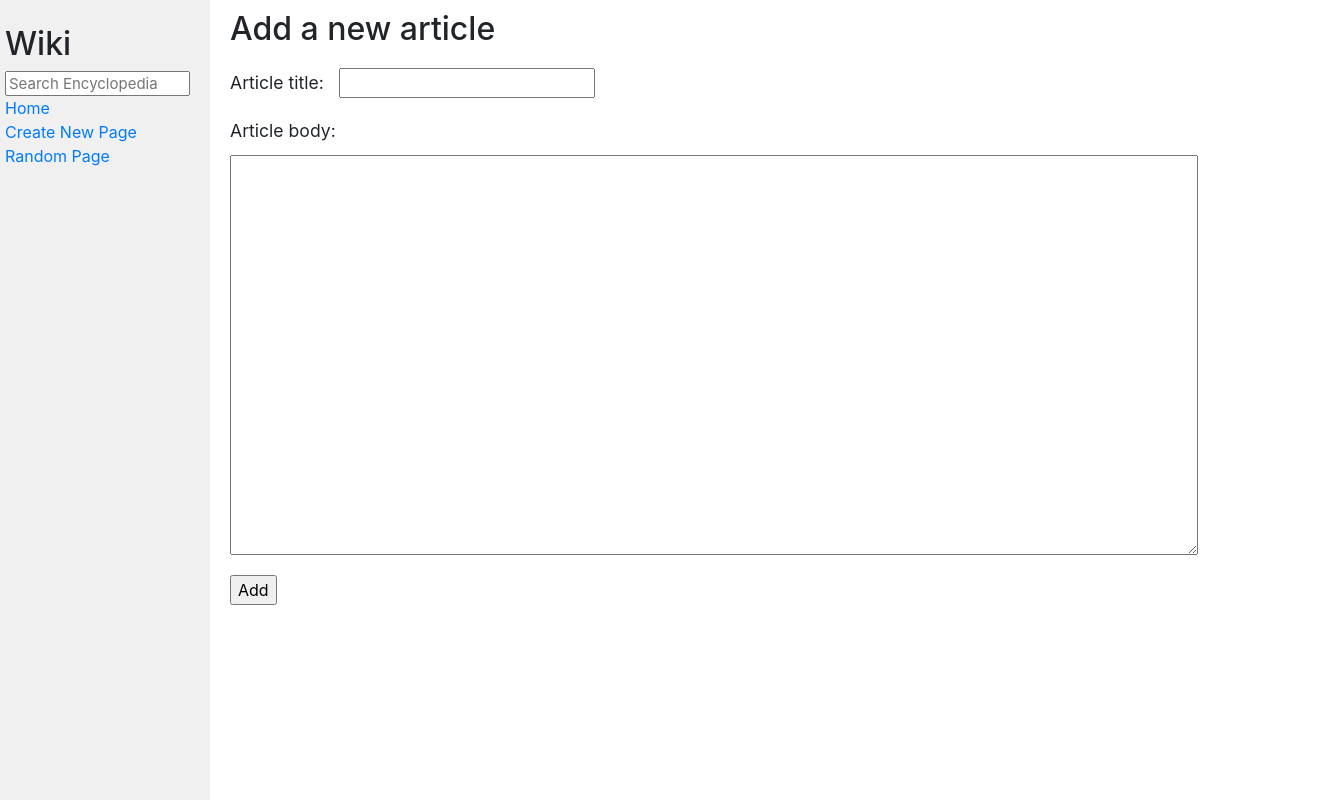
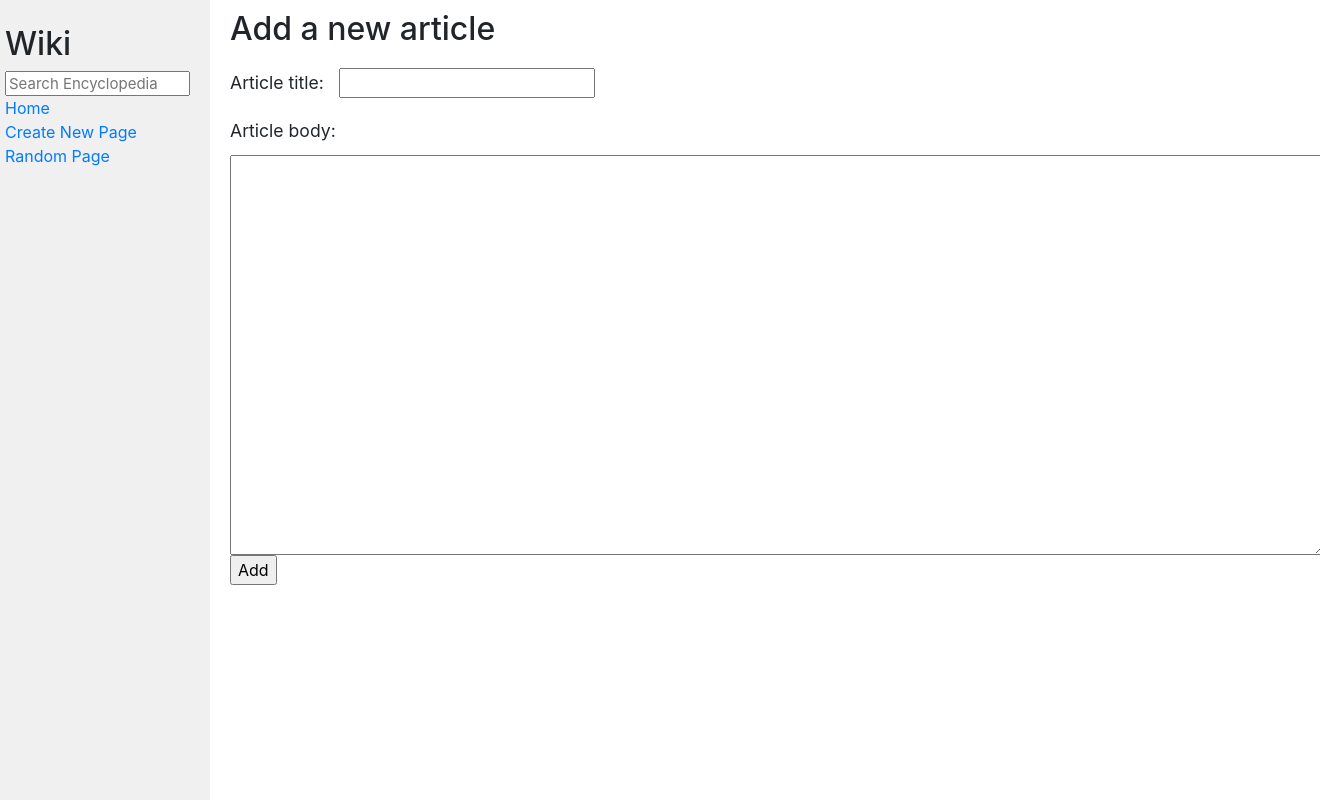
Before and after one commit to Dionisos-Galanis/CS50w-Project1-Wiki, a Django app: page /new in a window 1320 px wide; the page is wider, and only the part inside the window is pictured. Run offline with Django 3.2, Linux system fonts and the light colour scheme; some libraries are stand-ins or nearby versions.

Commit message:
Minor changes
Mostly misprints correction

```diff
--- a/search/encyclopedia/static/encyclopedia/styles.css
+++ b/search/encyclopedia/static/encyclopedia/styles.css
@@ -40,7 +40,7 @@ textarea {
 
 .blockbod {
     margin-left: 10px;
-    width: calc(90vw - 220px);
+    width: auto;
 }
 
 .ArtTitleInp {
--- a/search/encyclopedia/templates/encyclopedia/add.html
+++ b/search/encyclopedia/templates/encyclopedia/add.html
@@ -21,7 +21,7 @@
                 {{ form.art_body }}
             </div>
 
-            <div class="subbut">
+            <div class="submit">
                 <input type="submit" value="Add">
             </div>
         </form>
```
Also changed, not shown: search/entries/Flask.md (added, +3 -0 lines), search/entries/Python.md (+9 -1 lines).
